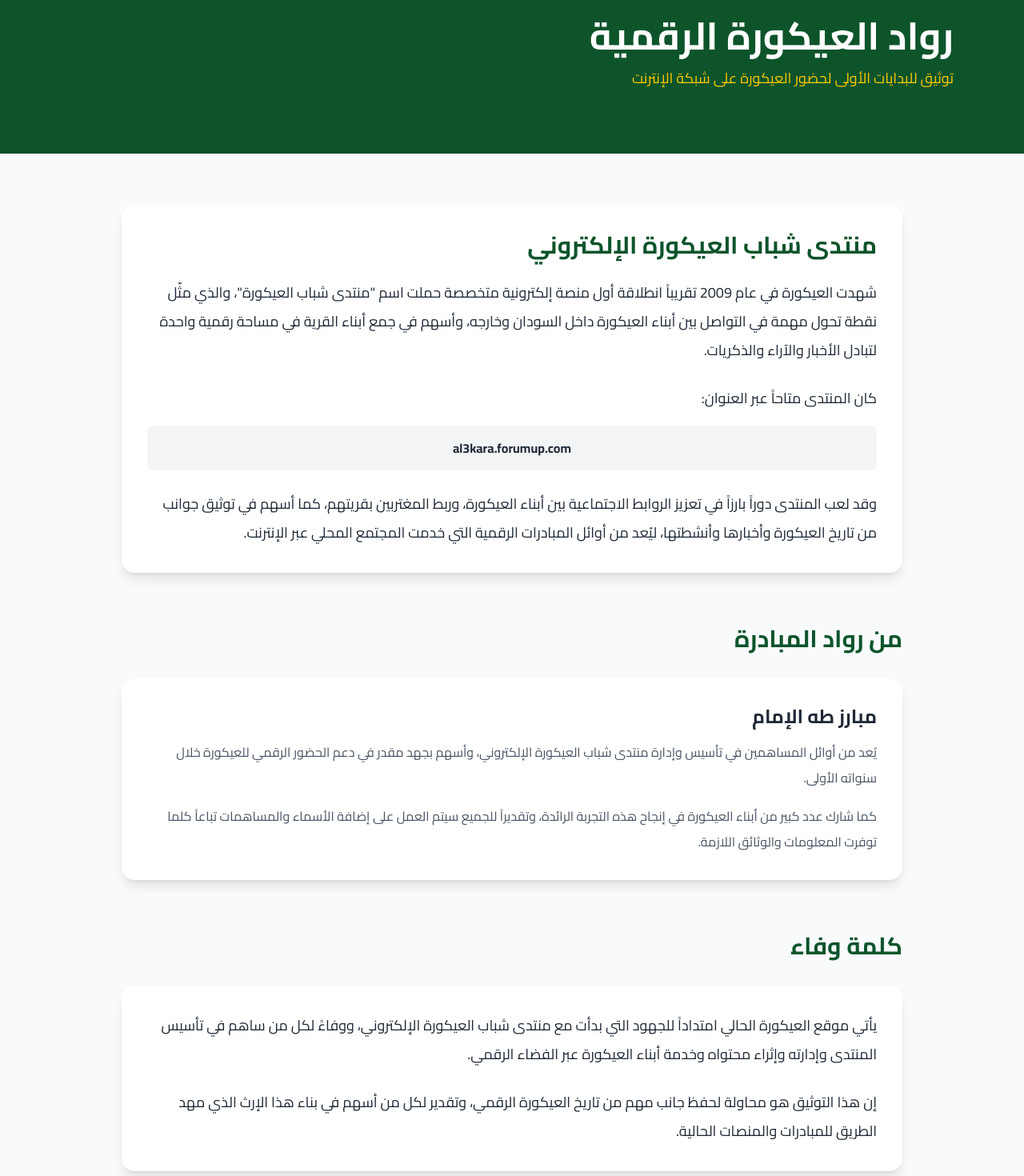
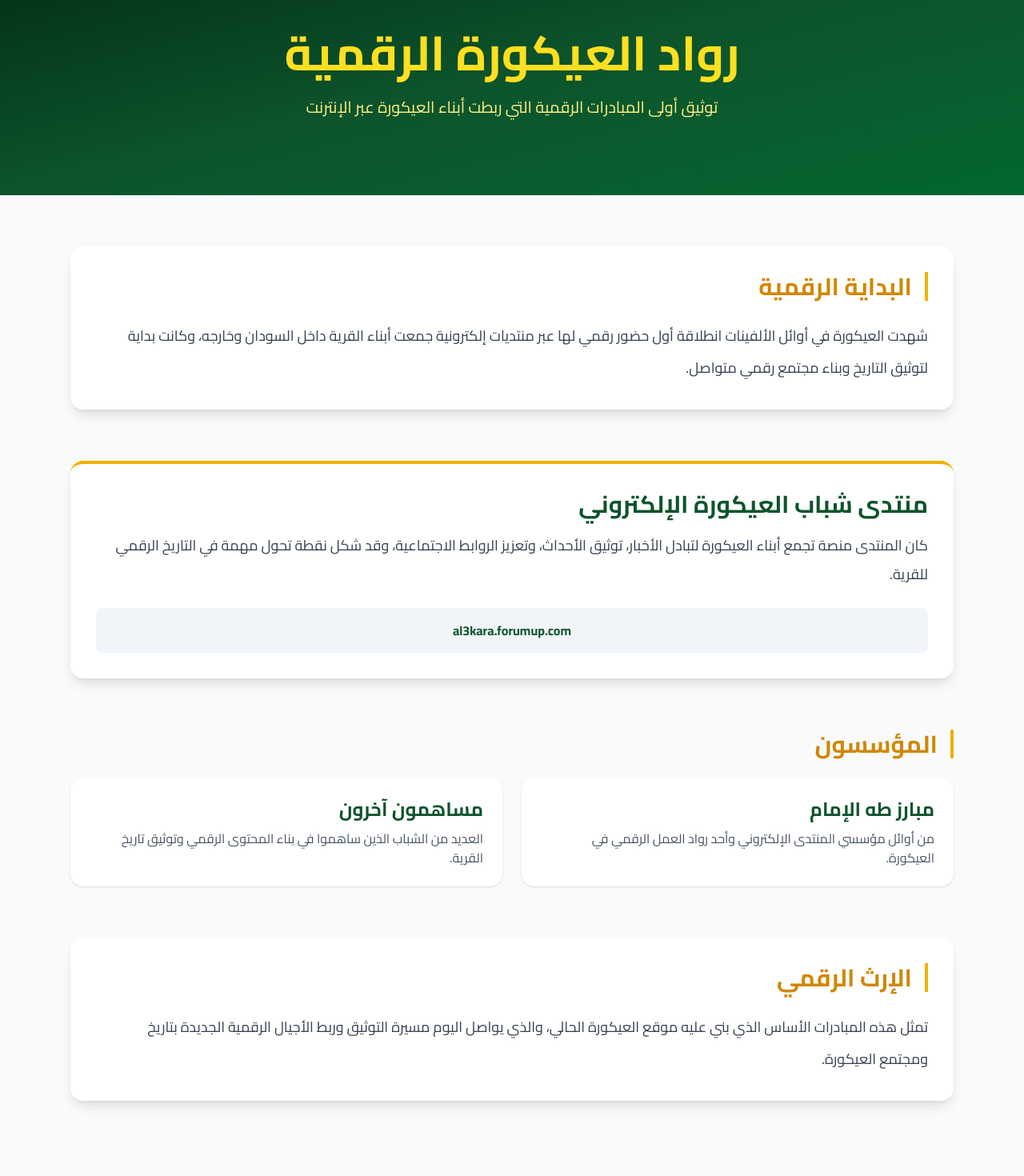
Before and after one commit to CyberSudan/al3kara, a Next.js app: page /pioneers in a window 1280 px wide. Shown: the part 60-1530 px from the top of the page at 80% size. Built offline with nearby package versions, Linux system fonts and the light colour scheme.

Commit message:
Improve homepage UI with modern design

```diff
--- a/app/pioneers/page.tsx
+++ b/app/pioneers/page.tsx
@@ -1,99 +1,131 @@
+import Navbar from "../components/Navbar";
+
 export default function PioneersPage() {
   return (
     <main className="min-h-screen bg-slate-50">
-<section className="bg-green-900 text-white py-20">
-<div className="max-w-6xl mx-auto px-6">
-<h1 className="text-5xl font-bold mb-4">
+
+      <Navbar />
+
+      {/* Hero */}
+      <section className="bg-gradient-to-br from-green-950 via-green-900 to-green-800 text-white py-24">
+        <div className="max-w-6xl mx-auto px-6 text-center">
+
+          <h1 className="text-5xl md:text-6xl font-bold mb-6 text-yellow-300">
             رواد العيكورة الرقمية
           </h1>
 
-      <p className="text-yellow-400 text-lg">
-        توثيق للبدايات الأولى لحضور العيكورة على شبكة الإنترنت
+          <p className="text-yellow-200 text-lg md:text-xl max-w-2xl mx-auto">
+            توثيق أولى المبادرات الرقمية التي ربطت أبناء العيكورة عبر الإنترنت
           </p>
+
         </div>
       </section>
 
-  <section className="max-w-5xl mx-auto px-6 py-16">
+      {/* Intro */}
+      <section className="max-w-6xl mx-auto px-6 py-16">
         <div className="bg-white rounded-2xl shadow-lg p-8">
-      <h2 className="text-3xl font-bold text-green-900 mb-6">
+
+          <h2 className="text-3xl font-bold text-yellow-600 mb-6 border-r-4 border-yellow-500 pr-4">
+            البداية الرقمية
+          </h2>
+
+          <p className="leading-10 text-lg text-gray-700">
+            شهدت العيكورة في أوائل الألفينات انطلاقة أول حضور رقمي لها عبر
+            منتديات إلكترونية جمعت أبناء القرية داخل السودان وخارجه،
+            وكانت بداية لتوثيق التاريخ وبناء مجتمع رقمي متواصل.
+          </p>
+
+        </div>
+      </section>
+
+      {/* Key Platform */}
+      <section className="max-w-6xl mx-auto px-6 pb-16">
+
+        <div className="bg-white rounded-2xl shadow-lg p-8 border-t-4 border-yellow-500">
+
+          <h2 className="text-3xl font-bold text-green-900 mb-4">
             منتدى شباب العيكورة الإلكتروني
           </h2>
 
-      <p className="leading-9 text-lg">
-        شهدت العيكورة في عام 2009 تقريباً انطلاقة أول منصة إلكترونية
-        متخصصة حملت اسم "منتدى شباب العيكورة"، والذي مثّل نقطة تحول
-        مهمة في التواصل بين أبناء العيكورة داخل السودان وخارجه، وأسهم
-        في جمع أبناء القرية في مساحة رقمية واحدة لتبادل الأخبار
-        والآراء والذكريات.
+          <p className="text-lg text-gray-700 leading-9">
+            كان المنتدى منصة تجمع أبناء العيكورة لتبادل الأخبار،
+            توثيق الأحداث، وتعزيز الروابط الاجتماعية، وقد شكل نقطة تحول
+            مهمة في التاريخ الرقمي للقرية.
           </p>
 
-      <p className="leading-9 text-lg mt-6">
-        كان المنتدى متاحاً عبر العنوان:
-      </p>
-
-      <div className="bg-gray-100 p-4 rounded-lg mt-4 text-center font-bold">
+          <div className="mt-6 bg-slate-100 p-4 rounded-lg text-center font-bold text-green-900">
             al3kara.forumup.com
           </div>
 
-      <p className="leading-9 text-lg mt-6">
-        وقد لعب المنتدى دوراً بارزاً في تعزيز الروابط الاجتماعية بين
-        أبناء العيكورة، وربط المغتربين بقريتهم، كما أسهم في توثيق
-        جوانب من تاريخ العيكورة وأخبارها وأنشطتها، ليُعد من أوائل
-        المبادرات الرقمية التي خدمت المجتمع المحلي عبر الإنترنت.
+        </div>
+
+      </section>
+
+      {/* Founder */}
+      <section className="max-w-6xl mx-auto px-6 pb-16">
+
+        <h2 className="text-3xl font-bold text-yellow-600 mb-6 border-r-4 border-yellow-500 pr-4">
+          المؤسسون
+        </h2>
+
+        <div className="grid md:grid-cols-2 gap-6">
+
+          <div className="bg-white rounded-2xl shadow p-6 hover:shadow-2xl transition">
+            <h3 className="text-2xl font-bold text-green-900 mb-2">
+              مبارز طه الإمام
+            </h3>
+            <p className="text-gray-600">
+              من أوائل مؤسسي المنتدى الإلكتروني وأحد رواد العمل الرقمي في العيكورة.
             </p>
           </div>
+
+          <div className="bg-white rounded-2xl shadow p-6 hover:shadow-2xl transition">
+            <h3 className="text-2xl font-bold text-green-900 mb-2">
+              مساهمون آخرون
+            </h3>
+            <p className="text-gray-600">
+              العديد من الشباب الذين ساهموا في بناء المحتوى الرقمي وتوثيق تاريخ القرية.
+            </p>
+          </div>
+
+        </div>
+
       </section>
 
-  <section className="max-w-5xl mx-auto px-6 pb-16">
-    <h2 className="text-3xl font-bold text-green-900 mb-8">
-      من رواد المبادرة
+      {/* Legacy */}
+      <section className="max-w-6xl mx-auto px-6 pb-20">
+
+        <div className="bg-white rounded-2xl shadow-lg p-8">
+
+          <h2 className="text-3xl font-bold text-yellow-600 mb-6 border-r-4 border-yellow-500 pr-4">
+            الإرث الرقمي
           </h2>
 
-    <div className="bg-white rounded-2xl shadow-lg p-8">
-      <h3 className="text-2xl font-bold">
-        مبارز طه الإمام
-      </h3>
-
-      <p className="text-gray-600 mt-3 leading-8">
-        يُعد من أوائل المساهمين في تأسيس وإدارة منتدى شباب العيكورة
-        الإلكتروني، وأسهم بجهد مقدر في دعم الحضور الرقمي للعيكورة
-        خلال سنواته الأولى.
+          <p className="text-lg text-gray-700 leading-10">
+            تمثل هذه المبادرات الأساس الذي بني عليه موقع العيكورة الحالي،
+            والذي يواصل اليوم مسيرة التوثيق وربط الأجيال الرقمية الجديدة
+            بتاريخ ومجتمع العيكورة.
           </p>
 
-      <p className="text-gray-600 mt-4 leading-8">
-        كما شارك عدد كبير من أبناء العيكورة في إنجاح هذه التجربة
-        الرائدة، وتقديراً للجميع سيتم العمل على إضافة الأسماء
-        والمساهمات تباعاً كلما توفرت المعلومات والوثائق اللازمة.
-      </p>
         </div>
+
       </section>
 
-  <section className="max-w-5xl mx-auto px-6 pb-16">
-    <h2 className="text-3xl font-bold text-green-900 mb-8">
-      كلمة وفاء
-    </h2>
+      {/* Footer */}
+      <footer className="bg-green-950 text-white py-10 mt-10">
+        <div className="max-w-6xl mx-auto px-6 text-center">
 
-    <div className="bg-white rounded-2xl shadow-lg p-8">
-      <p className="leading-9 text-lg">
-        يأتي موقع العيكورة الحالي امتداداً للجهود التي بدأت مع منتدى
-        شباب العيكورة الإلكتروني، ووفاءً لكل من ساهم في تأسيس المنتدى
-        وإدارته وإثراء محتواه وخدمة أبناء العيكورة عبر الفضاء الرقمي.
+          <p className="text-yellow-300 font-semibold text-lg">
+            جميع الحقوق محفوظة ©  العيكورة
           </p>
 
-      <p className="leading-9 text-lg mt-6">
-        إن هذا التوثيق هو محاولة لحفظ جانب مهم من تاريخ العيكورة
-        الرقمي، وتقدير لكل من أسهم في بناء هذا الإرث الذي مهد الطريق
-        للمبادرات والمنصات الحالية.
+          <p className="text-gray-300 text-sm mt-2">
+            منصة العيكورة الرقمية للتوثيق
           </p>
-    </div>
-  </section>
 
-  <footer className="bg-green-950 text-white py-10">
-    <div className="max-w-6xl mx-auto px-6 text-center">
-      <p>إعداد وتوثيق: موقع العيكورة</p>
         </div>
       </footer>
+
     </main>
-
   );
 }
```
Lines whose indentation alone changed are shown as unchanged.
